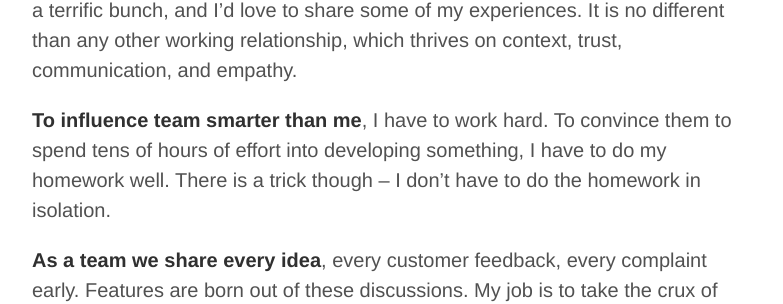
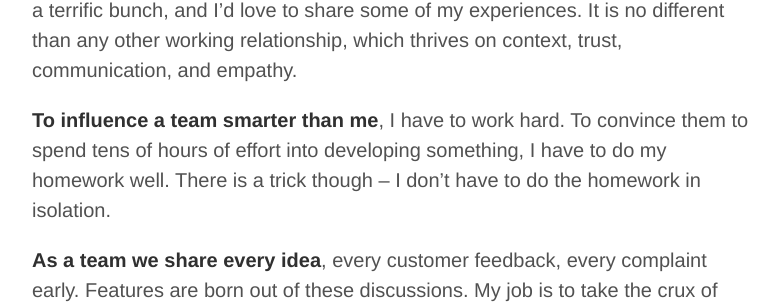
Before and after one commit to sumitsuman/sumitsuman.github.io, a Jekyll site: the page built from _posts/2014-07-15-Product-Manager-Working-with-Developers.md, in a window 1280 px wide and 900 px high, scrolled down 526 px. Shown: the part 151-455 px from the top of the window, without its empty margins (248-1031 px from the left). Built offline with Jekyll 4.4.1, drawn with Linux system fonts in a browser that asks for light colours; Markdown is read by kramdown in place of the engine named in the settings; comment, search, counter and statistics services are not loaded.

Commit message:
blog edit

```diff
--- a/_posts/2014-07-15-Product-Manager-Working-with-Developers.md
+++ b/_posts/2014-07-15-Product-Manager-Working-with-Developers.md
@@ -10,7 +10,7 @@ comments: True
 
 My success as a Product Manager depends on how well I work with the developers & engineers on my team. I have had the good fortune of working with a terrific bunch, and I'd love to share some of my experiences. It is no different than any other working relationship, which thrives on context, trust, communication, and empathy.
 
-**To influence team smarter than me**, I have to work hard. To convince them to spend tens of hours of effort into developing something, I have to do my homework well. There is a trick though -- I don't have to do the homework in isolation.
+**To influence a team smarter than me**, I have to work hard. To convince them to spend tens of hours of effort into developing something, I have to do my homework well. There is a trick though -- I don't have to do the homework in isolation.
 
 **As a team we share every idea**, every customer feedback, every complaint early. Features are born out of these discussions. My job is to take the crux of this throbbing-thriving idea exchange and give it some structure -- discover, socialize, validate, prototype, rinse, repeat.
 
```
